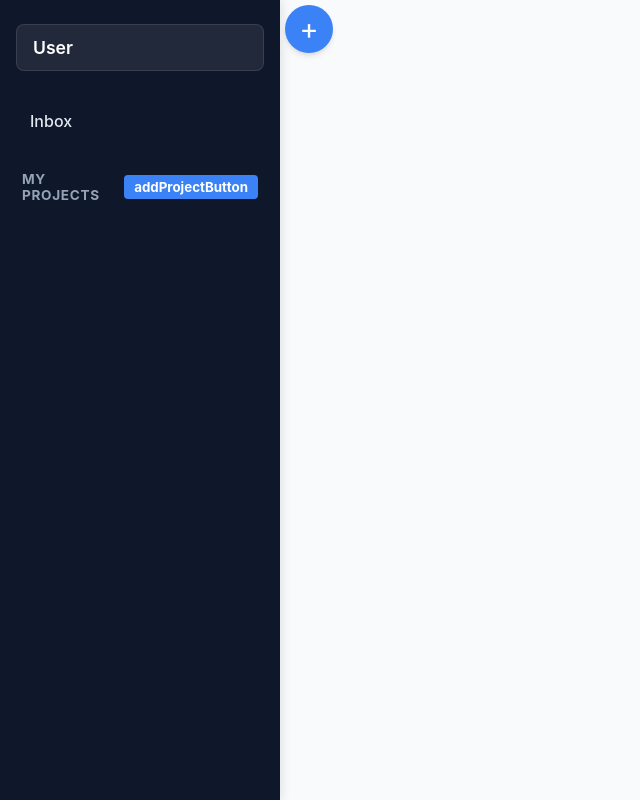
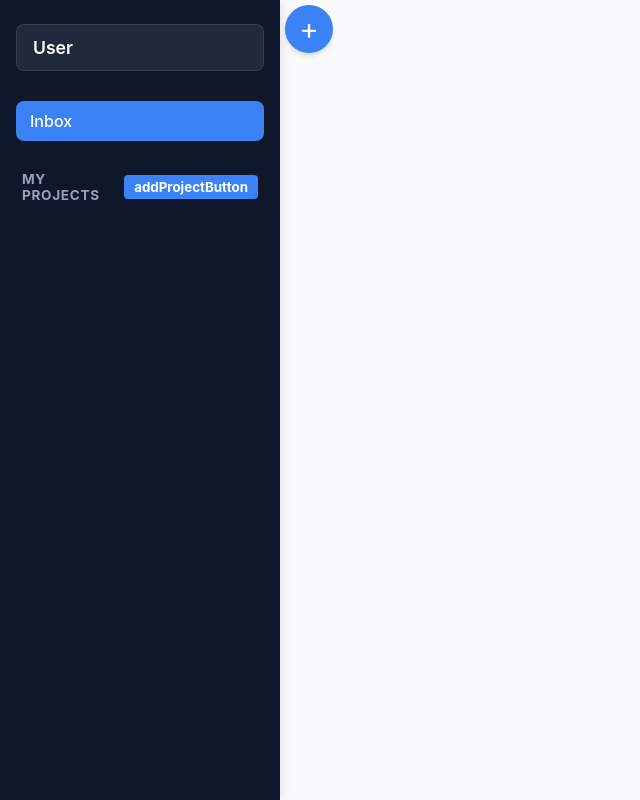
Before and after one commit to Leosdream/Todo-List, a website built with webpack: page src/index.html in a window 1280 px wide. Shown: the whole page, without its empty margins (0-640 px from the left). Built offline with nearby package versions, Linux system fonts and the light colour scheme.

Commit message:
make the inbox blue from the start

```diff
--- a/src/index.html
+++ b/src/index.html
@@ -20,7 +20,7 @@
         <button id="sideBarButton">SideBarButton </button>
         <!-- add a sidBarButton graphic -->
          <div id="inbox">
-         <button id="inboxBtn" class="inboxBtn"> Inbox
+         <button id="inboxBtn" class="inboxBtn active"> Inbox
          </button>
     </div>
          <div id="containerProject">
```
